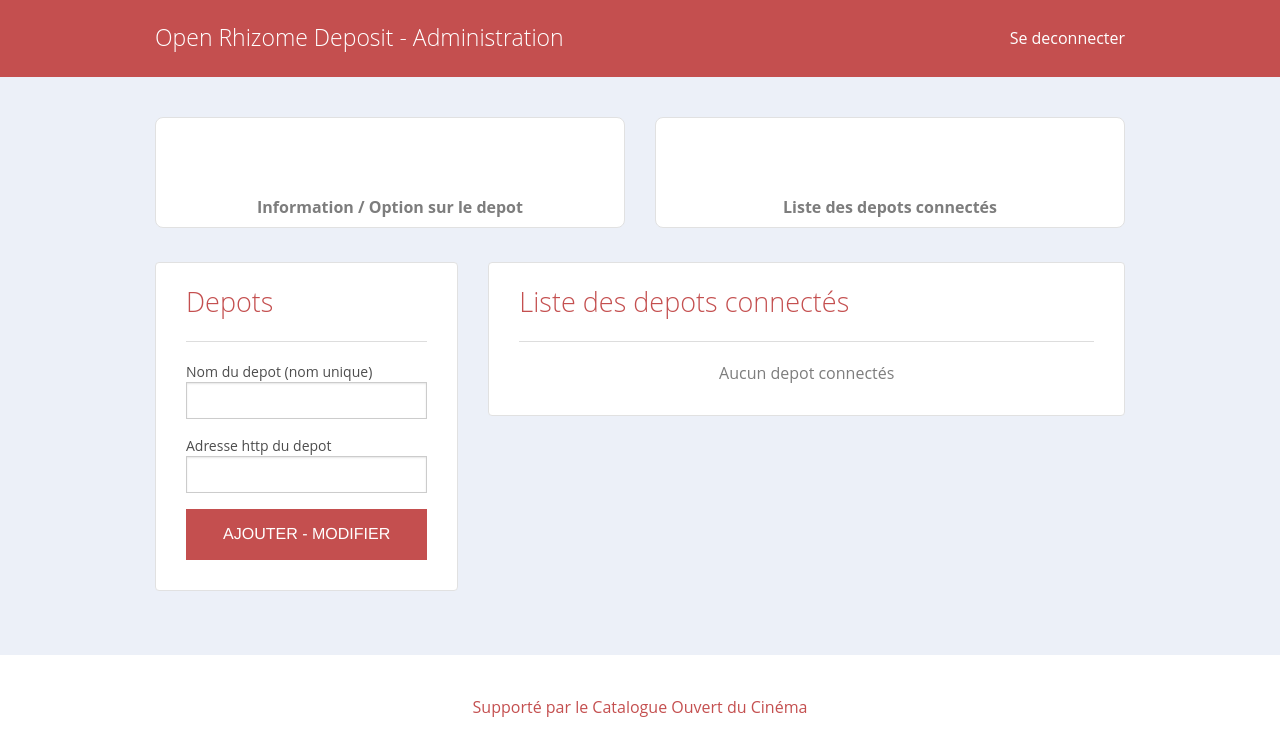
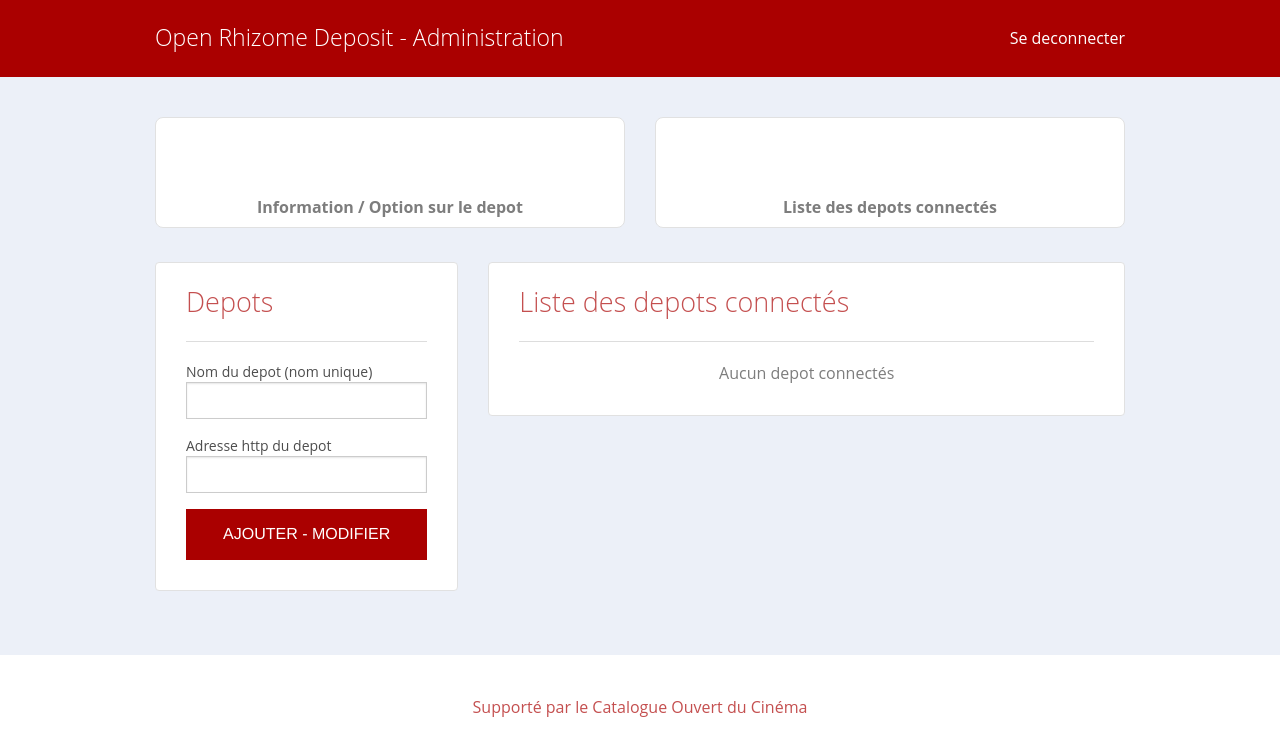
Before and after one commit to cinemaouvert/Rhizome, a PHP site: template admin/templates/home.php in a window 1280 px wide. Shown: the top 756 px of the page. Run offline with PHP 8.4, Linux system fonts and the light colour scheme; the template is opened without the code that fills it, so the values that code supplies are empty; some web fonts are replaced.

Commit message:
Changement couleur admin

```diff
--- a/admin/assets/css/style.css
+++ b/admin/assets/css/style.css
@@ -27,7 +27,7 @@ h1, h2, h3, h4, h5, h6 {
 }
 
 .blue-btn {
-    background-color: rgba(170, 0, 0, 0.69);
+    background-color: #a00;
 }
 
 
@@ -172,7 +172,7 @@ button, .button {
 
 #additional-info {
     padding-top: 40px;
-    background-color: rgba(170, 0, 0, 0.69);
+    background-color: #a00;
     color: #fff;
 }
 
```
